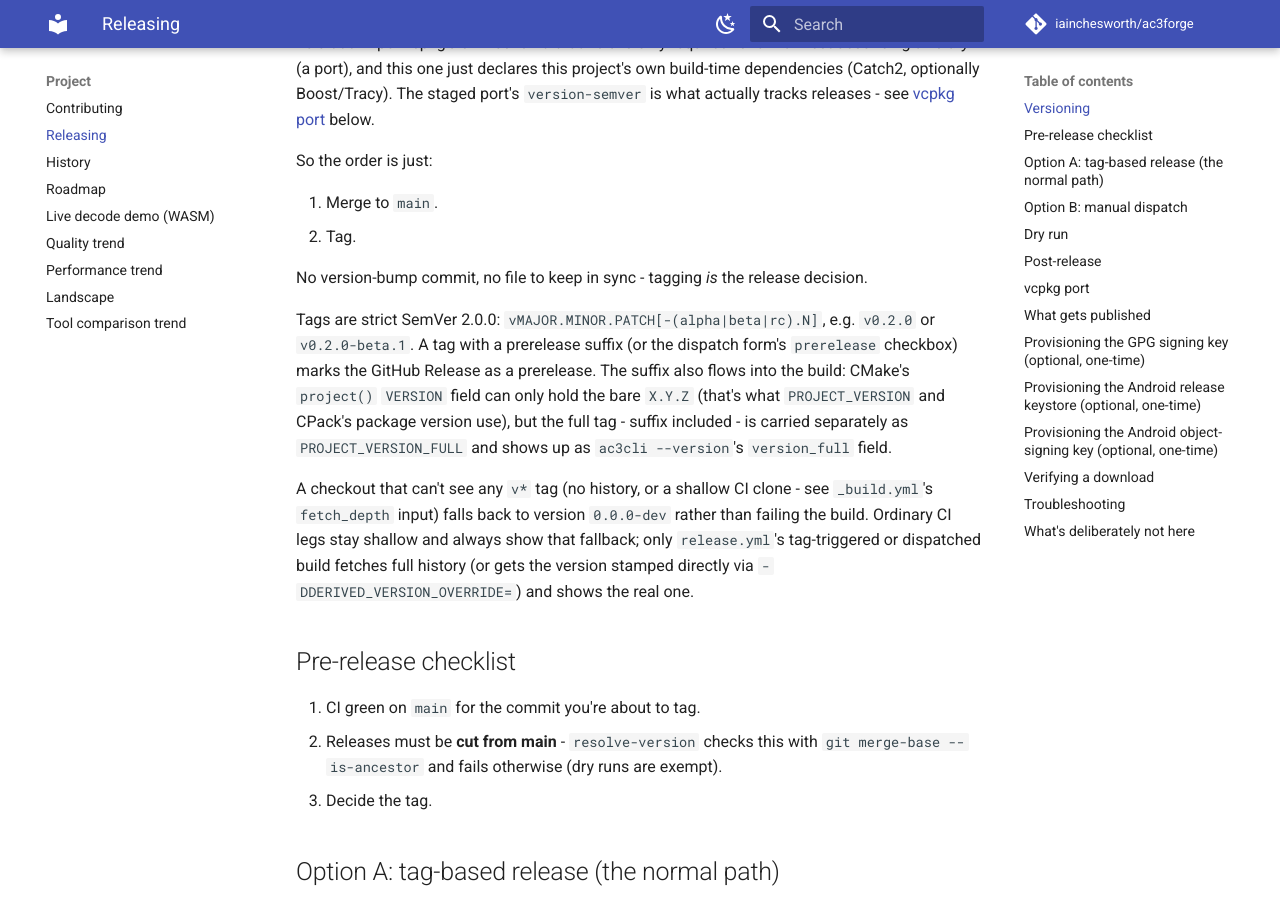
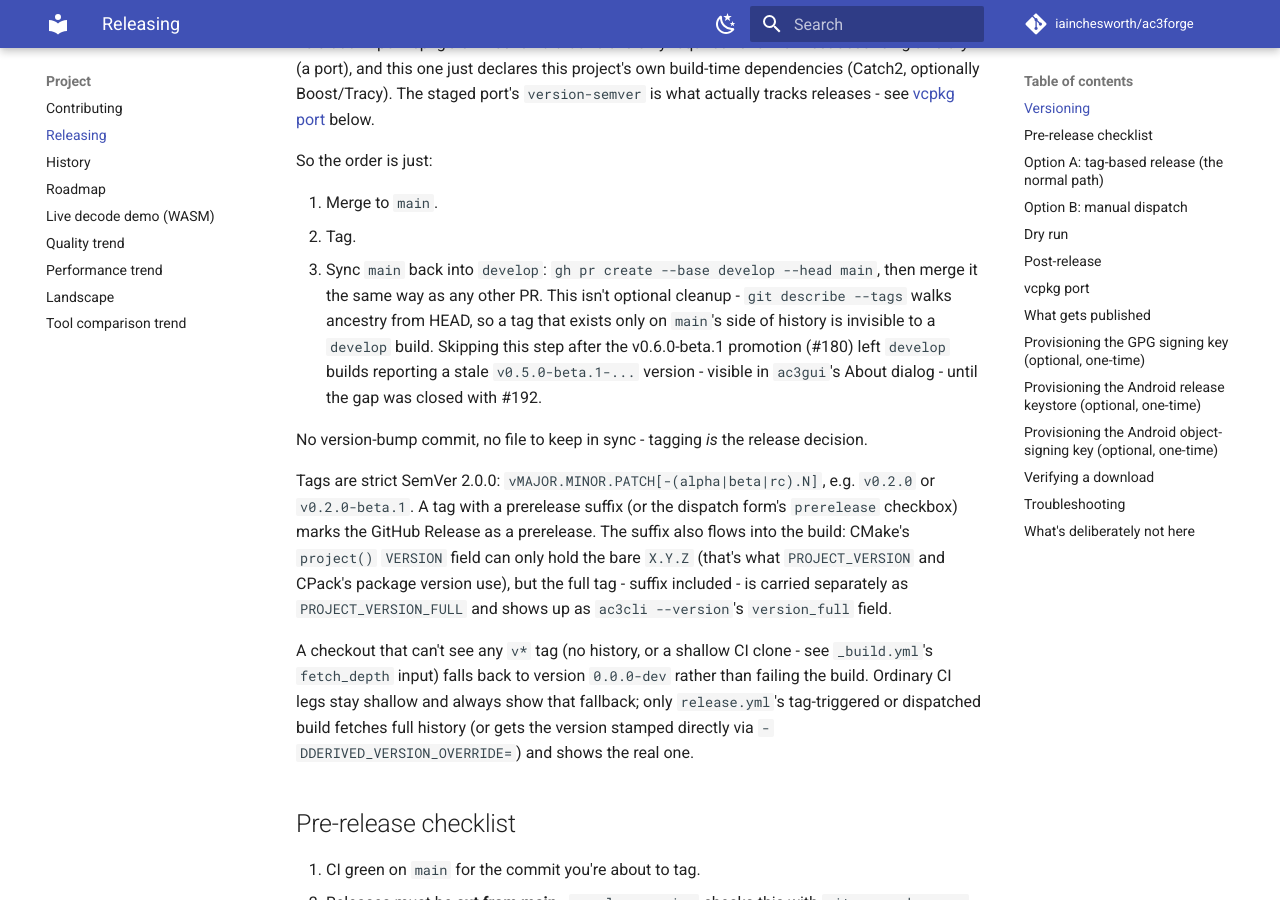
Before and after one commit to iainchesworth/ac3forge, an MkDocs documentation site: the page built from docs/releasing.md, in a window 1280 px wide and 900 px high, scrolled down 519 px. Built offline with MkDocs 1.6.1 and Material for MkDocs 9.7.7, drawn with Linux system fonts in a browser that asks for light colours; comment, search, counter and statistics services are not loaded.

Commit message:
docs: document the main->develop sync step after a release

```diff
--- a/docs/releasing.md
+++ b/docs/releasing.md
@@ -21,6 +21,12 @@ So the order is just:
 
 1. Merge to `main`.
 2. Tag.
+3. Sync `main` back into `develop`: `gh pr create --base develop --head main`, then merge it the
+   same way as any other PR. This isn't optional cleanup - `git describe --tags` walks ancestry
+   from HEAD, so a tag that exists only on `main`'s side of history is invisible to a `develop`
+   build. Skipping this step after the v0.6.0-beta.1 promotion (#180) left `develop` builds
+   reporting a stale `v0.5.0-beta.1-...` version - visible in `ac3gui`'s About dialog - until the
+   gap was closed with #192.
 
 No version-bump commit, no file to keep in sync - tagging *is* the release decision.
 
```
